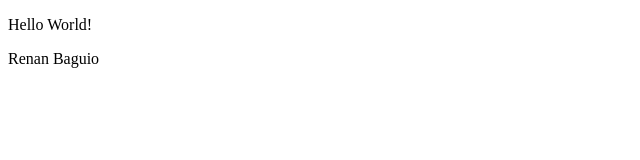
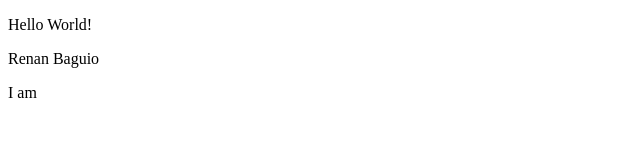
Before and after one commit to rhean-glitch/tutor, a plain HTML site: page index.html in a window 1280 px wide. Shown: the full height of the page, 0-640 px from the left. Drawn offline with Linux system fonts and the light colour scheme.

Commit message:
unfinished

```diff
--- a/index.html
+++ b/index.html
@@ -8,5 +8,6 @@
 <body>
     <p>Hello World!</p>
     <p>Renan Baguio</p>
+    <p>I am</p>
 </body>
 </html>
```
